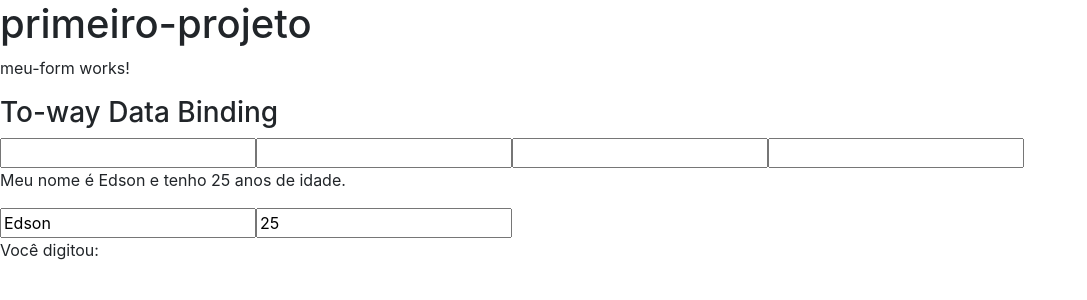
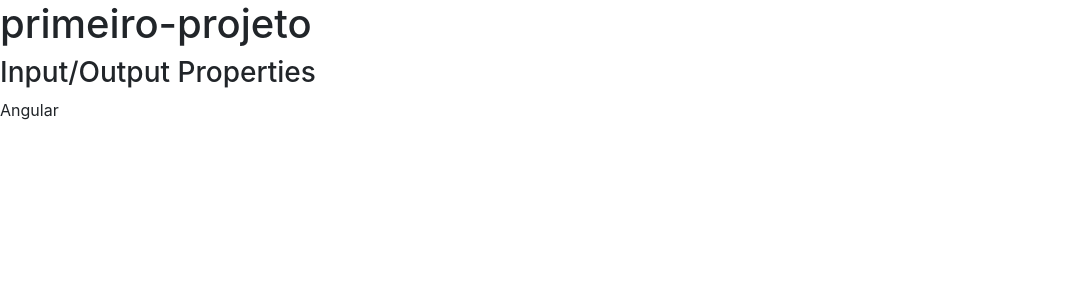
Before and after one commit to edsoncarlosdvp/cursos, an Angular app in the folder loiane-groner/angular/primeiro-projeto/: page / in a window 1280 px wide. Shown: the top 300 px of the page, without its empty margins (0-1087 px from the left). Built offline with nearby package versions, Linux system fonts and the light colour scheme.

Commit message:
Aula 13 => input-property. Concluída!

```diff
--- a/loiane-groner/angular/primeiro-projeto/src/app/app.module.ts
+++ b/loiane-groner/angular/primeiro-projeto/src/app/app.module.ts
@@ -9,13 +9,15 @@ import { MeuPrimeiroComponent } from './meu-primeiro/meu-primeiro';
 import { MeuPrimeiro2Component } from './meu-primeiro2/meu-primeiro2.component';
 import { DataBindingComponent } from './data-binding/data-binding.component'
 import { MeuFormModule } from './meu-form/meu-form.module';
+import { InputPropertyComponent } from './input-property/input-property.component';
 
 @NgModule({
   declarations: [
     AppComponent,
     MeuPrimeiroComponent,
     MeuPrimeiro2Component,
-    DataBindingComponent
+    DataBindingComponent,
+    InputPropertyComponent
   ],
   imports: [
     BrowserModule,
--- a/loiane-groner/angular/primeiro-projeto/src/app/data-binding/data-binding.component.html
+++ b/loiane-groner/angular/primeiro-projeto/src/app/data-binding/data-binding.component.html
@@ -77,4 +77,10 @@
         >Passe o mouse aqui!</span>
     </article>
   </section>-->
-<app-meu-form></app-meu-form>
+<section class="input-output-properties">
+  <article>
+    <h3>Input/Output Properties</h3>
+
+    <app-curso [nome]="nomeDoCurso"></app-curso>
+  </article>
+</section>
--- a/loiane-groner/angular/primeiro-projeto/src/app/data-binding/data-binding.component.ts
+++ b/loiane-groner/angular/primeiro-projeto/src/app/data-binding/data-binding.component.ts
@@ -13,6 +13,8 @@ export class DataBindingComponent implements OnInit {
   valorAtual: string = '';
   valorSalvo = '';
   isMouseOver: boolean = false;
+
+  nomeDoCurso: string = 'Angular'
 
   getValor() {
     return 1;
--- /dev/null
+++ b/loiane-groner/angular/primeiro-projeto/src/app/input-property/input-property.component.html
@@ -0,0 +1,3 @@
+<p>
+  {{ nomeCurso }}
+</p>
--- /dev/null
+++ b/loiane-groner/angular/primeiro-projeto/src/app/input-property/input-property.component.ts
@@ -0,0 +1,18 @@
+import { Component, OnInit, Input } from '@angular/core';
+
+@Component({
+  selector: 'app-curso',
+  templateUrl: './input-property.component.html',
+  styleUrls: ['./input-property.component.css'],
+  //inputs: ['nomeCurso']
+})
+export class InputPropertyComponent implements OnInit {
+
+  @Input('nome') nomeCurso: string = '';
+
+  constructor() { }
+
+  ngOnInit(): void {
+  }
+
+}
```
Also changed, not shown: loiane-groner/angular/primeiro-projeto/src/app/input-property/input-property.component.css (added), 1 other file (tests, documents, lock files or other folders).
